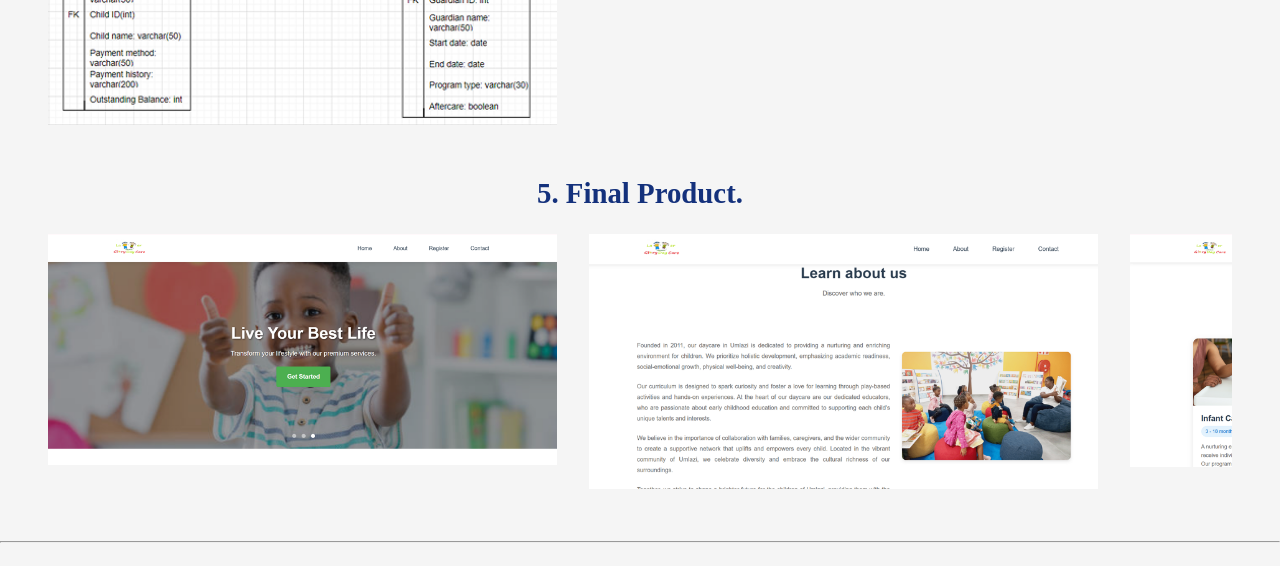
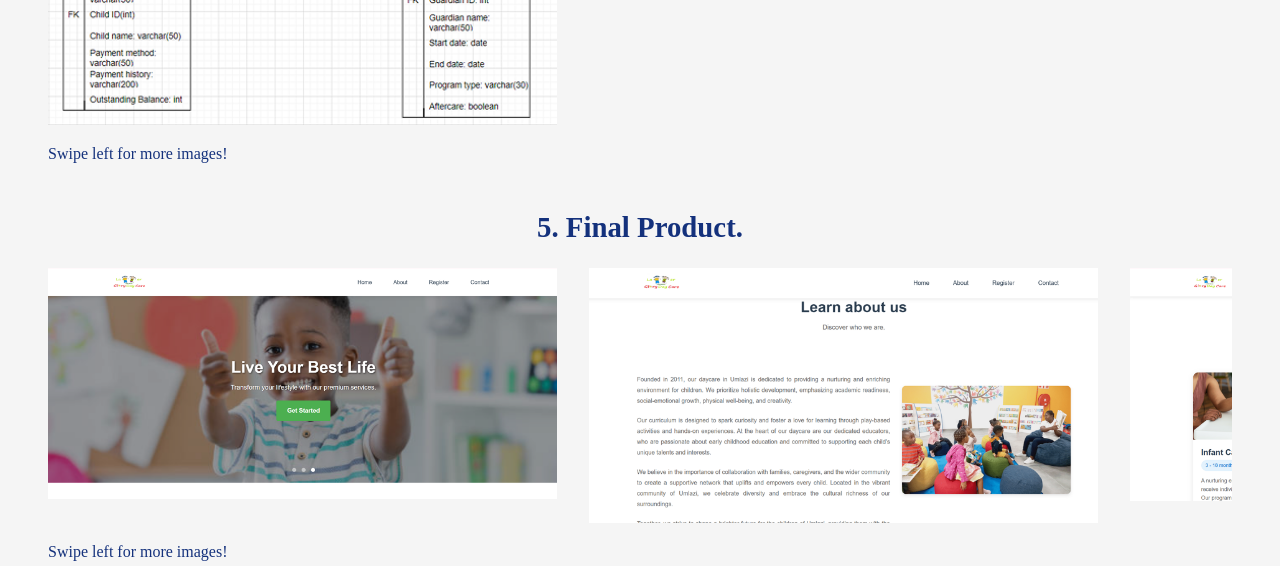
Before and after one commit to Siphokazi12/testportii, a plain HTML site: page latter_glory.html in a window 1280 px wide. Shown: the part 2048-2614 px from the top of the page. Drawn offline with Linux system fonts and the light colour scheme; a web font is replaced by a local one.

Commit message:
Add files via upload

```diff
--- a/latter_glory.html
+++ b/latter_glory.html
@@ -116,7 +116,7 @@
 
       </div>
     </section>
-
+    <p> Swipe left for more images!</p>
   </section>
 
 
@@ -167,9 +167,9 @@
         </div>
      </div>
    </section>
+
+   <p> Swipe left for more images!</p>
 </section>
-
-  <hr>
 
 <footer>
   <nav>
```
